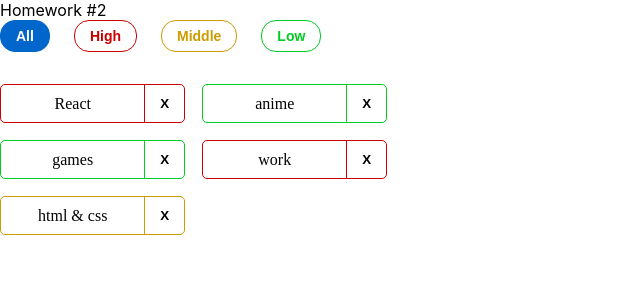
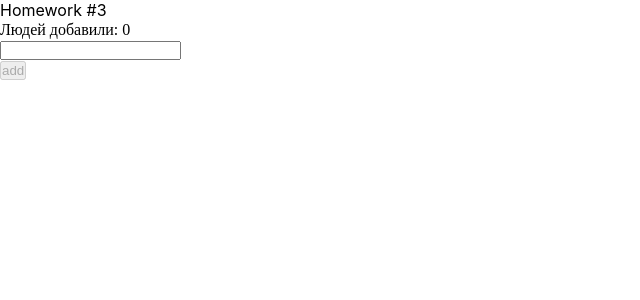
Before and after one commit to arturican/homework_old, a React (Create React App) app: page / in a window 1280 px wide. Shown: the top 300 px of the page, without its empty margins (0-640 px from the left). Built offline with nearby package versions, Linux system fonts and the light colour scheme.

Commit message:
выполнение 3 урока

```diff
--- a/src/s1-main/App.tsx
+++ b/src/s1-main/App.tsx
@@ -1,14 +1,15 @@
 import React from 'react'
 import s from './App.module.css'
-import HW2 from "../s2-homeworks/hw02/HW2";
+import HW3 from "../s2-homeworks/hw03/HW3";
+
 
 function App() {
     return (
         <div className={s.App}>
            {/* <HW1/>*/}
             {/*раскомментировать по ходу выполнения*/}
-            <HW2/>
-            {/*<HW3/>*/}
+           {/* <HW2/>*/}
+            <HW3/>
             {/*<HW4/>*/}
 
             {/*при выполнении дз 5 и более - закомментировать здесь дз 1-4, так как они есть внутри дз 5*/}
--- a/src/s2-homeworks/hw03/Greeting.tsx
+++ b/src/s2-homeworks/hw03/Greeting.tsx
@@ -25,7 +25,7 @@
         lastUserName,
     } // деструктуризация пропсов
 ) => {
-    const inputClass = s.errorInput // need to fix with (?:)
+    const inputClass = error ? s.errorInput : '' // need to fix with (?:)
 
     return (
         <div id={'hw3-form'} className={s.greetingForm}>
--- a/src/s2-homeworks/hw03/GreetingContainer.tsx
+++ b/src/s2-homeworks/hw03/GreetingContainer.tsx
@@ -3,18 +3,31 @@
 import { UserType } from './HW3'
 
 type GreetingContainerPropsType = {
-    users: any // need to fix any
-    addUserCallback: any // need to fix any
+    users: UserType[] // need to fix any
+    addUserCallback: (name:string) => void // need to fix any
 }
 
-export const pureAddUser = (name: any, setError: any, setName: any, addUserCallback: any) => {
+export const pureAddUser = (name: string, setError: any, setName: any, addUserCallback: any) => {
     // если имя пустое - показать ошибку, иначе - добавить юзера и очистить инпут
+    if(name.trim() === ''){
+        setError("Ошибка! Введите имя!")
+    }
+    else  {
+        addUserCallback(name)
+        setName('')
+    }
 }
 
-export const pureOnBlur = (name: any, setError: any) => { // если имя пустое - показать ошибку
+export const pureOnBlur = (name: string, setError: any) => { // если имя пустое - показать ошибку
+    if(name.trim() === ''){
+        setError("Ошибка! Введите имя!")
+    }
 }
 
-export const pureOnEnter = (e: any, addUser: any) => { // если нажата кнопка Enter - добавить
+export const pureOnEnter = (e: KeyboardEvent, addUser: any) => { // если нажата кнопка Enter - добавить
+    if(e.key === 'Enter'){
+        addUser()
+    }
 }
 
 // более простой и понятный для новичков
@@ -26,11 +39,11 @@
     addUserCallback,
 }) => {
     // деструктуризация пропсов
-    const [name, setName] = useState<any>('') // need to fix any
-    const [error, setError] = useState<any>('') // need to fix any
+    const [name, setName] = useState<string>('') // need to fix any
+    const [error, setError] = useState<string>('') // need to fix any
 
-    const setNameCallback = (e: any) => { // need to fix any
-        setName('some name') // need to fix
+    const setNameCallback = (e: ChangeEvent<HTMLInputElement>) => { // need to fix any
+        setName(e.currentTarget.value) // need to fix
 
         error && setError('')
     }
@@ -42,12 +55,12 @@
         pureOnBlur(name, setError)
     }
 
-    const onEnter = (e: any) => {
+    const onEnter = (e: KeyboardEvent) => {
         pureOnEnter(e, addUser)
     }
 
-    const totalUsers = 0 // need to fix
-    const lastUserName = 'some name' // need to fix
+    const totalUsers = users.length // need to fix
+    const lastUserName = name // need to fix
 
     return (
         <Greeting
--- a/src/s2-homeworks/hw03/HW3.tsx
+++ b/src/s2-homeworks/hw03/HW3.tsx
@@ -19,20 +19,22 @@
 
 // types
 export type UserType = {
-    _id: any // need to fix any
-    name: any // need to fix any
+    _id: string // need to fix any
+    name: string // need to fix any
 }
 
-export const pureAddUserCallback = (name: any, setUsers: any, users: any) => { // need to fix any
+export const pureAddUserCallback = (name: string, setUsers: any, users: UserType[]) => { // need to fix any
     const user = { // need to fix
+        _id: v1(),
+        name: name
     }
     setUsers([...users, user])
 }
 
 const HW3 = () => {
-    const [users, setUsers] = useState<any>([]) // need to fix any
+    const [users, setUsers] = useState<UserType[]>([]) // need to fix any
 
-    const addUserCallback = (name: any) => { // need to fix any
+    const addUserCallback = (name: string) => { // need to fix any
         pureAddUserCallback(name, setUsers, users)
     }
 
```
